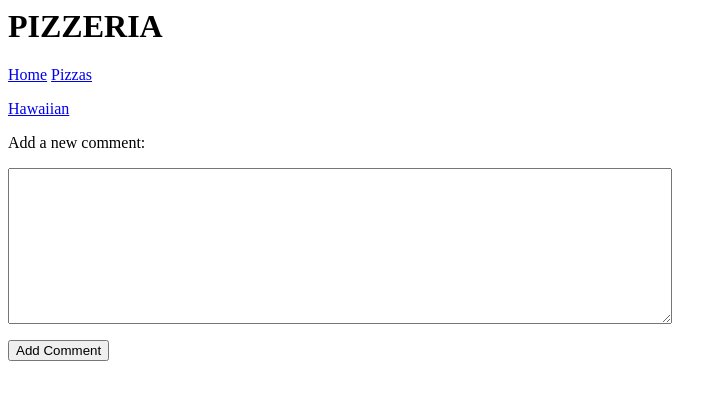
After one commit to bryanhand1/Pizzeria, a Django app: page /new_comment/1/ in a window 1280 px wide. The commit adds this page. Shown: the top 400 px of the page, without its empty margins (0-727 px from the left). Run offline with Django 3.2, Linux system fonts and the light colour scheme; data comes from the database, SQL or seed files in the repository; both versions use the stored data as it was after the commit.

Commit message:
Add comments

```diff
--- /dev/null
+++ b/pizzas/forms.py
@@ -0,0 +1,11 @@
+from django import forms
+from .models import Pizza, Comment, Topping
+
+class CommentForm(forms.ModelForm):
+    class Meta:
+        model = Comment
+        fields = ['text']
+        labels = {'text': ''}
+
+
+        widgets = {'text': forms.Textarea(attrs={'cols':80})}
--- /dev/null
+++ b/pizzas/templates/pizzas/new_comment.html
@@ -0,0 +1,15 @@
+{% extends "pizzas/base.html" %}
+
+{% block content %}
+   <p>
+       <a href="{% url 'pizzas:pizza' pizza.id %}">{{ pizza }}</a>
+   </p>
+   <p>Add a new comment: </p>
+
+   <form action="{% url 'pizzas:new_comment' pizza.id %}" method = 'post'>
+       {% csrf_token %}
+       {{ form.as_p }}
+
+       <button name='submit'>Add Comment</button>
+   </form>
+{% endblock content %}
--- a/pizzas/templates/pizzas/pizza.html
+++ b/pizzas/templates/pizzas/pizza.html
@@ -20,10 +20,13 @@
     <ul>
         {% for comment in comments %}
         <li>
-            <a href = "{% url 'pizzas:pizza' pizza.id %}"> {{Pizza}}</a>
+            <p>{{comment.date_added | date:'M d, Y H:i' }}</p>
+            <p>{{comment.text | linebreaks }}</p>
         </li>
         {% empty %}
         <li> No Comments have been added yet </li>
         {% endfor %}
     </ul>
+
+    <p><a href="{% url 'pizzas:new_comment' pizza.id %}">Add New Comment</a></p>
 {% endblock content %}
--- a/pizzas/urls.py
+++ b/pizzas/urls.py
@@ -8,5 +8,7 @@ urlpatterns = [
     path('', views.index, name = 'index'),
     path('pizzas', views.pizzas, name='pizzas'),
     path('pizzas/<int:pizza_id>/', views.pizza, name='pizza'),
+    path('new_comment/<int:pizza_id>/', views.new_comment, name = 'new_comment'),
+
 
 ]
--- a/pizzas/views.py
+++ b/pizzas/views.py
@@ -1,5 +1,6 @@
-from django.shortcuts import render
+from django.shortcuts import render, redirect
 from .models import Pizza, Topping
+from .forms import CommentForm
 
 # Create your views here.
 
@@ -24,3 +25,21 @@ def pizza(request, pizza_id):
     context = {'pizza':pizza, 'toppings':toppings, 'comments':comments}
 
     return render(request, 'pizzas/pizza.html', context)
+
+def new_comment(request, pizza_id):
+
+    pizza = Pizza.objects.get(id=pizza_id)
+    if request.method != 'POST':
+        form = CommentForm()
+    else:
+        form = CommentForm(data=request.POST)
+
+        if form.is_valid():
+            new_comment = form.save(commit=False)
+            new_comment.pizza = pizza
+            new_comment.save()
+            form.save()
+            return redirect('pizzas:pizza', pizza_id=pizza_id)
+
+    context = {'form':form, 'pizza':pizza}
+    return render(request, 'pizzas/new_comment.html', context)
```
Also changed, not shown: db.sqlite3.
